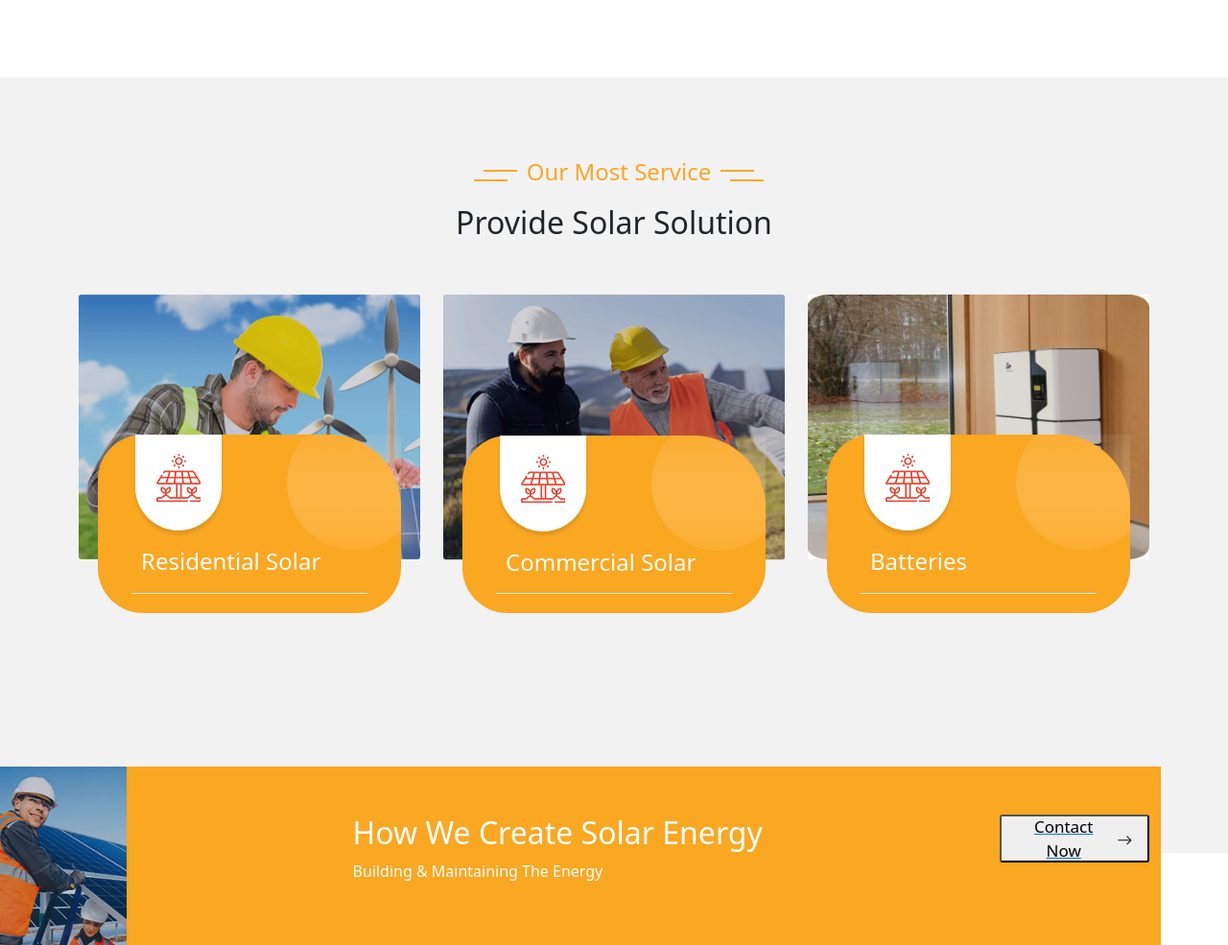
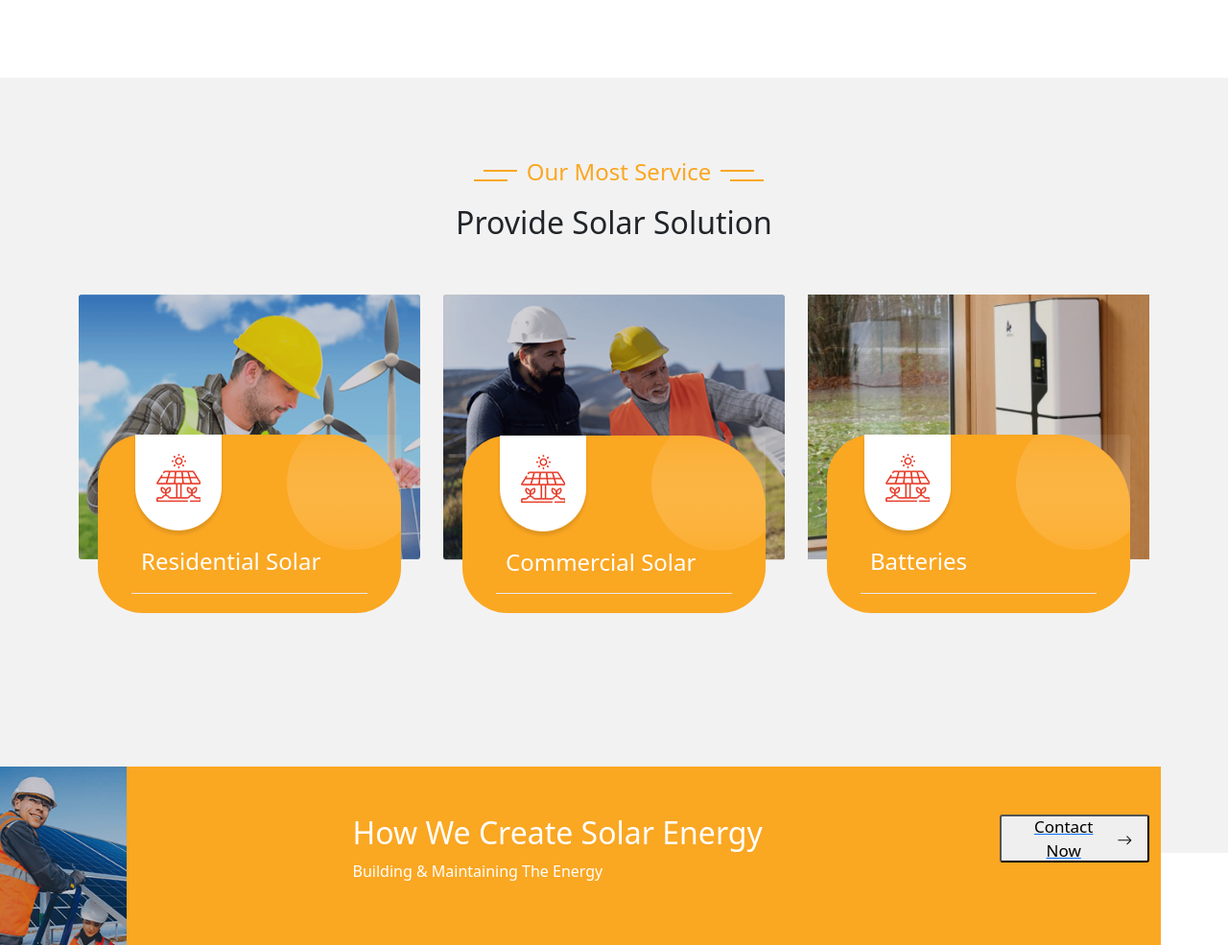
Before and after one commit to Nikunj117/igsolar, a Django app: page / in a window 1280 px wide. Shown: the part 1579-2564 px from the top of the page at 96% size. Run offline with Django 5.2, Linux system fonts and the light colour scheme.

Commit message:
changes in image

```diff
--- a/Templates/home.html
+++ b/Templates/home.html
@@ -203,7 +203,7 @@
             <div class="col-lg-4">
                 <div class="solution_box">
                     <div class="solution_box_img">
-                        <div class="service_img"><img src="{% static 'images/home/service3_update.png' %}"></div>
+                        <div class="service_img"><img src="{% static 'images/home/service3_upda_dd.png' %}"></div>
                         <div class="outer_box">
                             <div class="solution_sub_box">
                                 <div><img src="{% static 'images/home/box-bg.png' %}"></div>
```
Also changed, not shown: static/images/home/service3_upda_dd.png (added).
